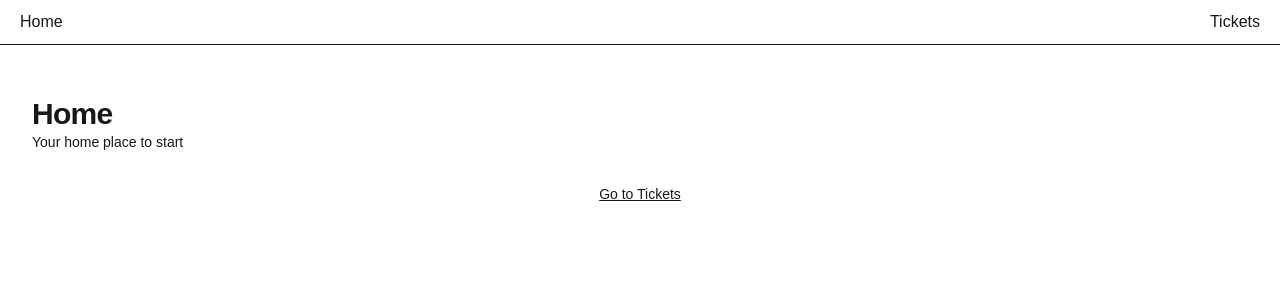
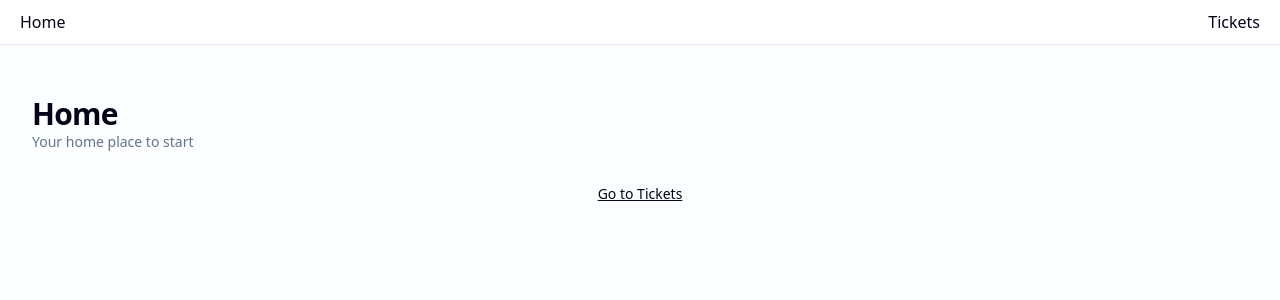
Before and after one commit to deepak2030x/ticket-tracker, a Next.js app: page / in a window 1280 px wide. Shown: the top 300 px of the page. Built offline with nearby package versions, Linux system fonts and the light colour scheme.

Commit message:
shadcn init

```diff
--- a/package.json
+++ b/package.json
@@ -11,10 +11,14 @@
     "type": "tsc --noEmit"
   },
   "dependencies": {
+    "class-variance-authority": "^0.7.1",
     "clsx": "^2.1.1",
+    "lucide-react": "^0.487.0",
     "next": "15.2.4",
     "react": "^19.0.0",
-    "react-dom": "^19.0.0"
+    "react-dom": "^19.0.0",
+    "tailwind-merge": "^3.1.0",
+    "tw-animate-css": "^1.2.5"
   },
   "devDependencies": {
     "@eslint/eslintrc": "^3",
--- a/src/app/globals.css
+++ b/src/app/globals.css
@@ -1,9 +1,7 @@
 @import "tailwindcss";
+@import "tw-animate-css";
 
-:root {
-  --background: #ffffff;
-  --foreground: #171717;
-}
+@custom-variant dark (&:is(.dark *));
 
 @theme inline {
   --color-background: var(--background);
@@ -11,9 +9,38 @@
   --font-sans: var(--font-geist-sans);
   --font-mono: var(--font-geist-mono);
 
+  --color-sidebar-ring: var(--sidebar-ring);
+  --color-sidebar-border: var(--sidebar-border);
+  --color-sidebar-accent-foreground: var(--sidebar-accent-foreground);
+  --color-sidebar-accent: var(--sidebar-accent);
+  --color-sidebar-primary-foreground: var(--sidebar-primary-foreground);
+  --color-sidebar-primary: var(--sidebar-primary);
+  --color-sidebar-foreground: var(--sidebar-foreground);
+  --color-sidebar: var(--sidebar);
+  --color-chart-5: var(--chart-5);
+  --color-chart-4: var(--chart-4);
+  --color-chart-3: var(--chart-3);
+  --color-chart-2: var(--chart-2);
+  --color-chart-1: var(--chart-1);
+  --color-ring: var(--ring);
+  --color-input: var(--input);
+  --color-border: var(--border);
+  --color-destructive: var(--destructive);
+  --color-accent-foreground: var(--accent-foreground);
+  --color-accent: var(--accent);
+  --color-muted-foreground: var(--muted-foreground);
+  --color-muted: var(--muted);
+  --color-secondary-foreground: var(--secondary-foreground);
+  --color-secondary: var(--secondary);
+  --color-primary-foreground: var(--primary-foreground);
+  --color-primary: var(--primary);
+  --color-popover-foreground: var(--popover-foreground);
+  --color-popover: var(--popover);
+  --color-card-foreground: var(--card-foreground);
+  --color-card: var(--card);
+
   /* custome animation */
   --animate-fade-from-top: fade-from-top 0.5s ease-out;
-
   @keyframes fade-from-top {
     0% {
       opacity: 0;
@@ -25,17 +52,90 @@
       transform: translateY(0);
     }
   }
+
+  --radius-sm: calc(var(--radius) - 4px);
+
+  --radius-md: calc(var(--radius) - 2px);
+
+  --radius-lg: var(--radius);
+
+  --radius-xl: calc(var(--radius) + 4px);
 }
 
-@media (prefers-color-scheme: dark) {
-  :root {
-    --background: #0a0a0a;
-    --foreground: #ededed;
+:root {
+  --radius: 0.625rem;
+  --background: oklch(1 0 0);
+  --foreground: oklch(0.129 0.042 264.695);
+  --card: oklch(1 0 0);
+  --card-foreground: oklch(0.129 0.042 264.695);
+  --popover: oklch(1 0 0);
+  --popover-foreground: oklch(0.129 0.042 264.695);
+  --primary: oklch(0.208 0.042 265.755);
+  --primary-foreground: oklch(0.984 0.003 247.858);
+  --secondary: oklch(0.968 0.007 247.896);
+  --secondary-foreground: oklch(0.208 0.042 265.755);
+  --muted: oklch(0.968 0.007 247.896);
+  --muted-foreground: oklch(0.554 0.046 257.417);
+  --accent: oklch(0.968 0.007 247.896);
+  --accent-foreground: oklch(0.208 0.042 265.755);
+  --destructive: oklch(0.577 0.245 27.325);
+  --border: oklch(0.929 0.013 255.508);
+  --input: oklch(0.929 0.013 255.508);
+  --ring: oklch(0.704 0.04 256.788);
+  --chart-1: oklch(0.646 0.222 41.116);
+  --chart-2: oklch(0.6 0.118 184.704);
+  --chart-3: oklch(0.398 0.07 227.392);
+  --chart-4: oklch(0.828 0.189 84.429);
+  --chart-5: oklch(0.769 0.188 70.08);
+  --sidebar: oklch(0.984 0.003 247.858);
+  --sidebar-foreground: oklch(0.129 0.042 264.695);
+  --sidebar-primary: oklch(0.208 0.042 265.755);
+  --sidebar-primary-foreground: oklch(0.984 0.003 247.858);
+  --sidebar-accent: oklch(0.968 0.007 247.896);
+  --sidebar-accent-foreground: oklch(0.208 0.042 265.755);
+  --sidebar-border: oklch(0.929 0.013 255.508);
+  --sidebar-ring: oklch(0.704 0.04 256.788);
+}
+
+.dark {
+  --background: oklch(0.129 0.042 264.695);
+  --foreground: oklch(0.984 0.003 247.858);
+  --card: oklch(0.208 0.042 265.755);
+  --card-foreground: oklch(0.984 0.003 247.858);
+  --popover: oklch(0.208 0.042 265.755);
+  --popover-foreground: oklch(0.984 0.003 247.858);
+  --primary: oklch(0.929 0.013 255.508);
+  --primary-foreground: oklch(0.208 0.042 265.755);
+  --secondary: oklch(0.279 0.041 260.031);
+  --secondary-foreground: oklch(0.984 0.003 247.858);
+  --muted: oklch(0.279 0.041 260.031);
+  --muted-foreground: oklch(0.704 0.04 256.788);
+  --accent: oklch(0.279 0.041 260.031);
+  --accent-foreground: oklch(0.984 0.003 247.858);
+  --destructive: oklch(0.704 0.191 22.216);
+  --border: oklch(1 0 0 / 10%);
+  --input: oklch(1 0 0 / 15%);
+  --ring: oklch(0.551 0.027 264.364);
+  --chart-1: oklch(0.488 0.243 264.376);
+  --chart-2: oklch(0.696 0.17 162.48);
+  --chart-3: oklch(0.769 0.188 70.08);
+  --chart-4: oklch(0.627 0.265 303.9);
+  --chart-5: oklch(0.645 0.246 16.439);
+  --sidebar: oklch(0.208 0.042 265.755);
+  --sidebar-foreground: oklch(0.984 0.003 247.858);
+  --sidebar-primary: oklch(0.488 0.243 264.376);
+  --sidebar-primary-foreground: oklch(0.984 0.003 247.858);
+  --sidebar-accent: oklch(0.279 0.041 260.031);
+  --sidebar-accent-foreground: oklch(0.984 0.003 247.858);
+  --sidebar-border: oklch(1 0 0 / 10%);
+  --sidebar-ring: oklch(0.551 0.027 264.364);
+}
+
+@layer base {
+  * {
+    @apply border-border outline-ring/50;
+  }
+  body {
+    @apply bg-background text-foreground;
   }
 }
-
-body {
-  background: var(--background);
-  color: var(--foreground);
-  font-family: Arial, Helvetica, sans-serif;
-}
--- /dev/null
+++ b/src/lib/utils.ts
@@ -0,0 +1,6 @@
+import { type ClassValue, clsx } from "clsx";
+import { twMerge } from "tailwind-merge";
+
+export function cn(...inputs: ClassValue[]) {
+  return twMerge(clsx(inputs));
+}
```
Also changed, not shown: components.json (added), 1 other file (tests, documents, lock files or other folders).
